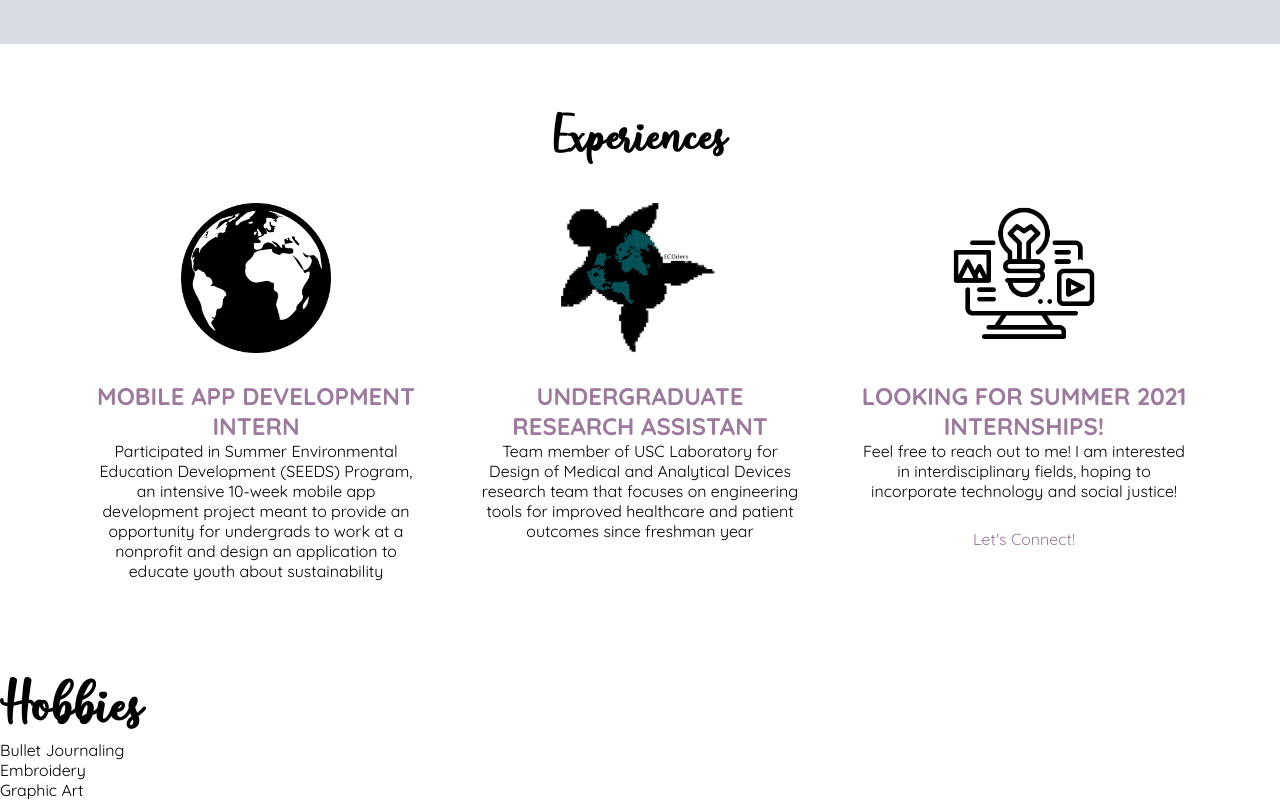
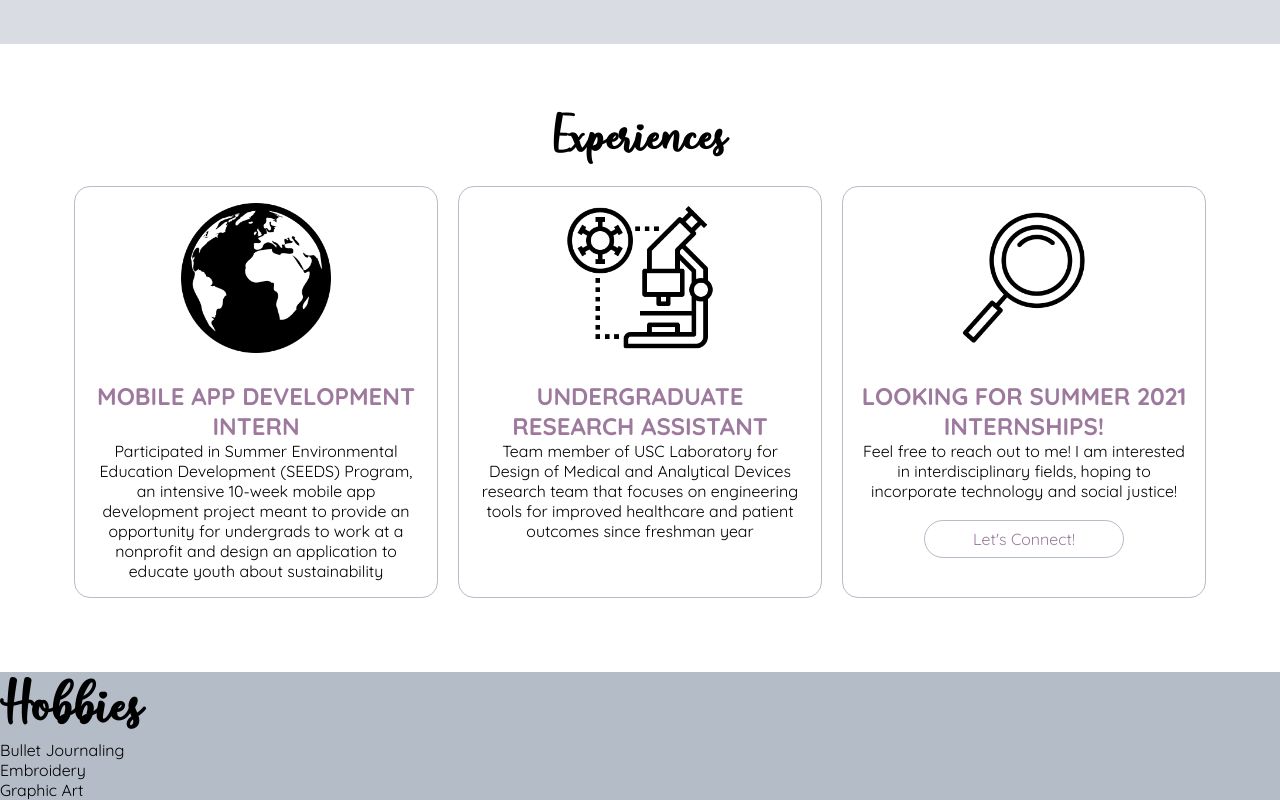
Before and after one commit to karen-ly/karen-ly.github.io, a plain HTML site: page index.html in a window 1280 px wide. Shown: the part 1981-2781 px from the top of the page. Drawn offline with Linux system fonts and the light colour scheme.

Commit message:
Finalized experiences

```diff
--- a/Index.css
+++ b/Index.css
@@ -219,5 +219,25 @@ img {
 }
 
 /* Experiences */
+#e1, #e2, #e3 {
+	flex: 1;
+	width: 30%;
+	display: inline-block;
+	text-align: center;
+	padding-top: 20px;
+	padding: 1em;
+	border: solid 1.5px rgb(180, 188, 199);
+	border-radius: 1em;
+	margin: 10px;
+}
+
+#button2 {
+	border: solid 1px rgb(180, 188, 199);
+}
+
+/* Hobbies */
+.fifth {
+	background-color: rgb(180, 188, 199);
+}
 
 /* Social Media Icons */
--- a/index.html
+++ b/index.html
@@ -110,7 +110,7 @@
             <h1>Experiences</h1>
           </div>
           <div class = "row">
-            <div class = "col" id = "p1">
+            <div class = "col" id = "e1">
               <div class = "simg-container">
                 <img src="earth.png"/>
               </div>
@@ -119,23 +119,23 @@
                 <p>Participated in Summer Environmental Education Development (SEEDS) Program, an intensive 10-week mobile app development project meant to provide an opportunity for undergrads to work at a nonprofit and design an application to educate youth about sustainability</p>
               </div>
             </div>
-            <div class = "col" id = "p2">
+            <div class = "col" id = "e2">
               <div class = "simg-container">
-                <img src="./missioneco.png">
+                <img src="medical.png">
               </div>
               <div class = "ptext-container">
                 <h2>Undergraduate Research Assistant</h2>
                 <p>Team member of USC Laboratory for Design of Medical and Analytical Devices research team that focuses on engineering tools for improved healthcare and patient outcomes since freshman year</p>
               </div>
             </div>
-            <div class = "col" id = "p3">
+            <div class = "col" id = "e3">
               <div class = "simg-container">
-                <img src="./comingsoon.png">
+                <img src="searching.png">
               </div>
               <div class = "ptext-container">
                 <h2>Looking for Summer 2021 Internships!</h2>
                 <p>Feel free to reach out to me! I am interested in interdisciplinary fields, hoping to incorporate technology and social justice!</p>
-                <a href="https://www.linkedin.com/in/profile-karenly" target="_blank" class="button">Let's Connect!</a>
+                <a href="https://www.linkedin.com/in/profile-karenly" target="_blank" class="button" id="button2">Let's Connect!</a>
               </div>
             </div>
           </div>
```
Also changed, not shown: searching.png (added), 1 other file.
